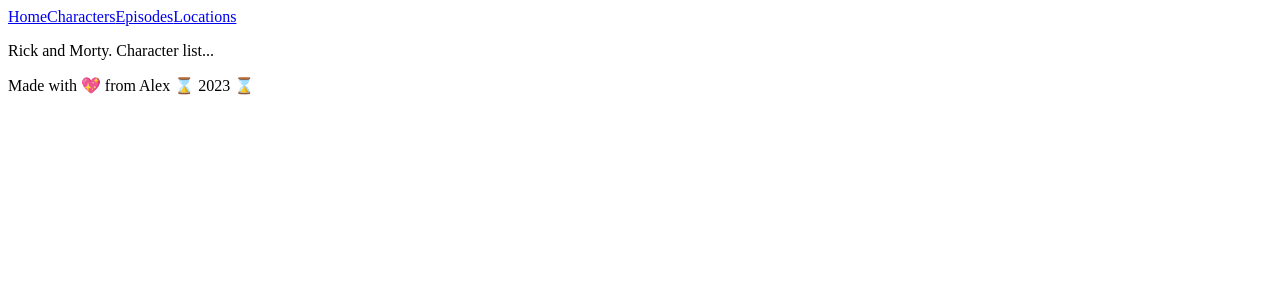
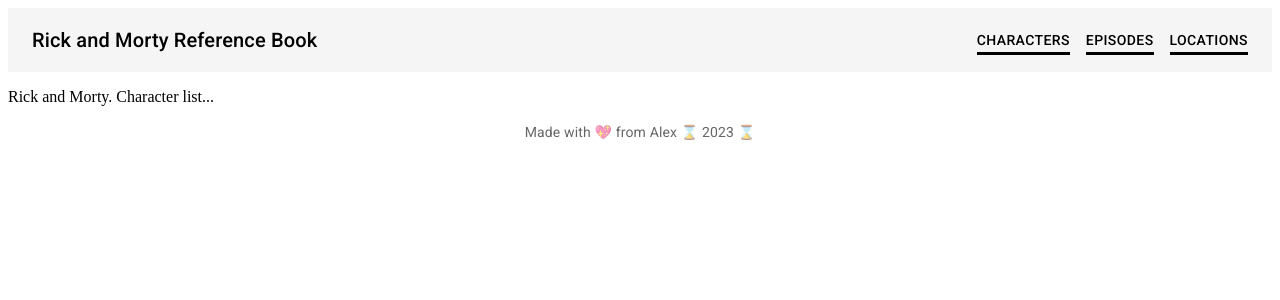
Before and after one commit to Zhashkha/rick-and-morty, a React (Create React App) app: page / in a window 1280 px wide. Shown: the top 300 px of the page. Built offline with nearby package versions, Linux system fonts and the light colour scheme; a web font is replaced by a local one.

Commit message:
Add modifyed header and footer components

```diff
--- a/src/components/footer/footer.component.tsx
+++ b/src/components/footer/footer.component.tsx
@@ -1,5 +1,11 @@
+import { Typography } from "@mui/material";
+
 const Footer = () => {
-  return <div>Made with 💖 from Alex ⌛ 2023 ⌛</div>;
+  return (
+    <Typography variant="body2" color="text.secondary" align="center">
+      Made with 💖 from Alex ⌛ {new Date().getFullYear()} ⌛
+    </Typography>
+  );
 };
 
 export default Footer;
--- /dev/null
+++ b/src/components/header/header.component.tsx
@@ -0,0 +1,34 @@
+import { useLocation } from "react-router-dom";
+import { AppBar, Toolbar, Typography } from "@mui/material";
+
+import { HomeLink, NavLink } from "./header.styles";
+
+const Header = () => {
+  const { pathname } = useLocation();
+  return (
+    <AppBar position="static" color="default" sx={{ boxShadow: 0 }}>
+      <Toolbar sx={{ flexWrap: "wrap" }}>
+        <Typography variant="h6" sx={{ flexGrow: 1 }}>
+          <HomeLink to="/">Rick and Morty Reference Book</HomeLink>
+        </Typography>
+        <Typography variant="button">
+          <NavLink to="/characters" $isCurrentRoute={pathname === "/characters"}>
+            Characters
+          </NavLink>
+        </Typography>
+        <Typography variant="button" ml={2}>
+          <NavLink to="/episodes" $isCurrentRoute={pathname === "/episodes"}>
+            Episodes
+          </NavLink>
+        </Typography>
+        <Typography variant="button" ml={2}>
+          <NavLink to="/locations" $isCurrentRoute={pathname === "/locations"}>
+            Locations
+          </NavLink>
+        </Typography>
+      </Toolbar>
+    </AppBar>
+  );
+};
+
+export default Header;
--- /dev/null
+++ b/src/components/header/header.styles.tsx
@@ -0,0 +1,16 @@
+import styled from "styled-components";
+import { Link } from "react-router-dom";
+
+export const NavLink = styled(Link)<{ $isCurrentRoute: boolean }>`
+  --linkColor: ${({ $isCurrentRoute }) => ($isCurrentRoute ? "blue" : "black")};
+
+  text-decoration: none;
+  color: var(--linkColor);
+  border-bottom: 3px solid var(--linkColor);
+  padding-bottom: 4px;
+`;
+
+export const HomeLink = styled(Link)`
+  text-decoration: none;
+  color: black;
+`;
--- a/src/components/navigation/navigation.component.tsx
+++ /dev/null
@@ -1,15 +0,0 @@
-import { Fragment } from "react";
-import { Link } from "react-router-dom";
-
-const Navigation = () => {
-  return (
-    <Fragment>
-      <Link to="/">Home</Link>
-      <Link to="/characters">Characters</Link>
-      <Link to="/episodes">Episodes</Link>
-      <Link to="/locations">Locations</Link>
-    </Fragment>
-  );
-};
-
-export default Navigation;
--- a/src/pages/root/root.component.tsx
+++ b/src/pages/root/root.component.tsx
@@ -2,7 +2,7 @@
 import { Outlet, useNavigate } from "react-router-dom";
 import { ErrorBoundary } from "react-error-boundary";
 
-import Navigation from "../../components/navigation/navigation.component";
+import Header from "../../components/header/header.component";
 import Footer from "../../components/footer/footer.component";
 import ErrorBoundaryFallback from "../../components/error-boundary-fallback/error-boundary-fallback.component";
 import Spinner from "../../components/spinner/spinner.component";
@@ -12,7 +12,7 @@
 
   return (
     <Fragment>
-      <Navigation />
+      <Header />
       <ErrorBoundary
         FallbackComponent={ErrorBoundaryFallback}
         onReset={() => {
```
